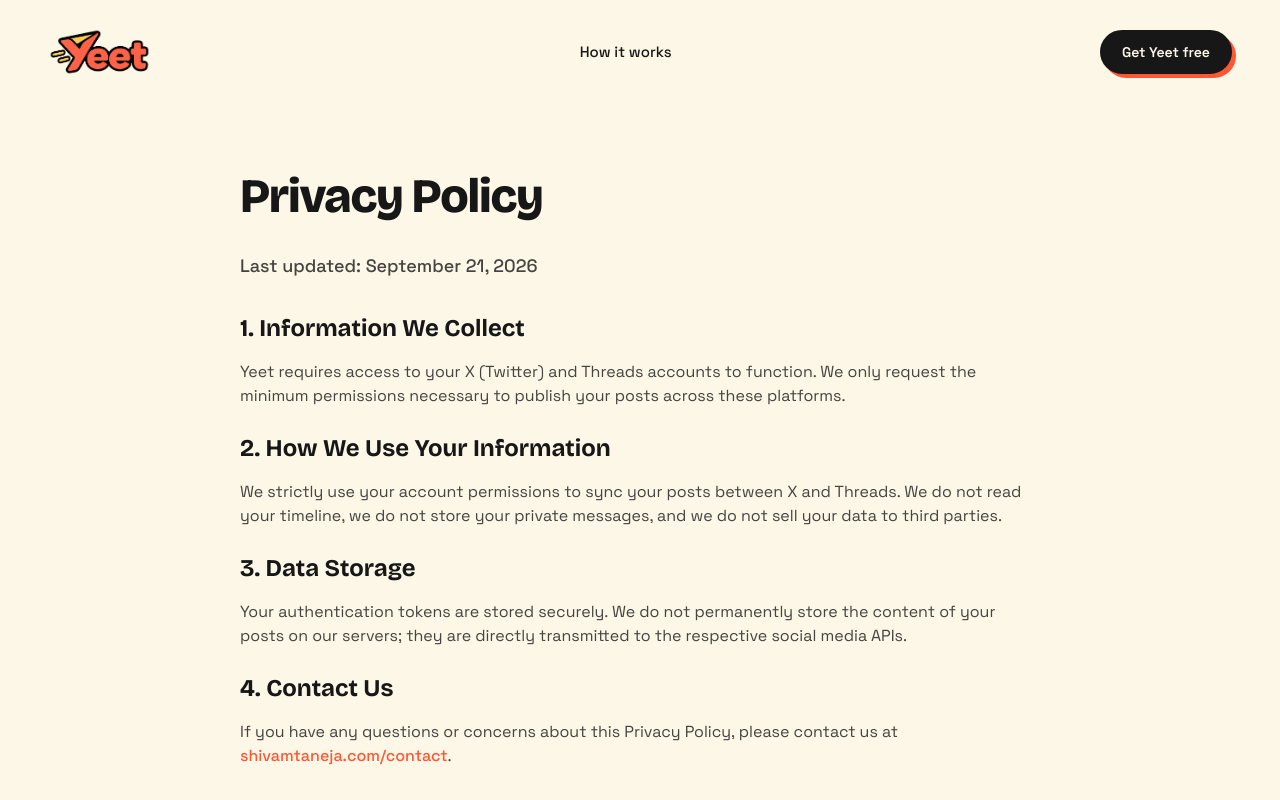
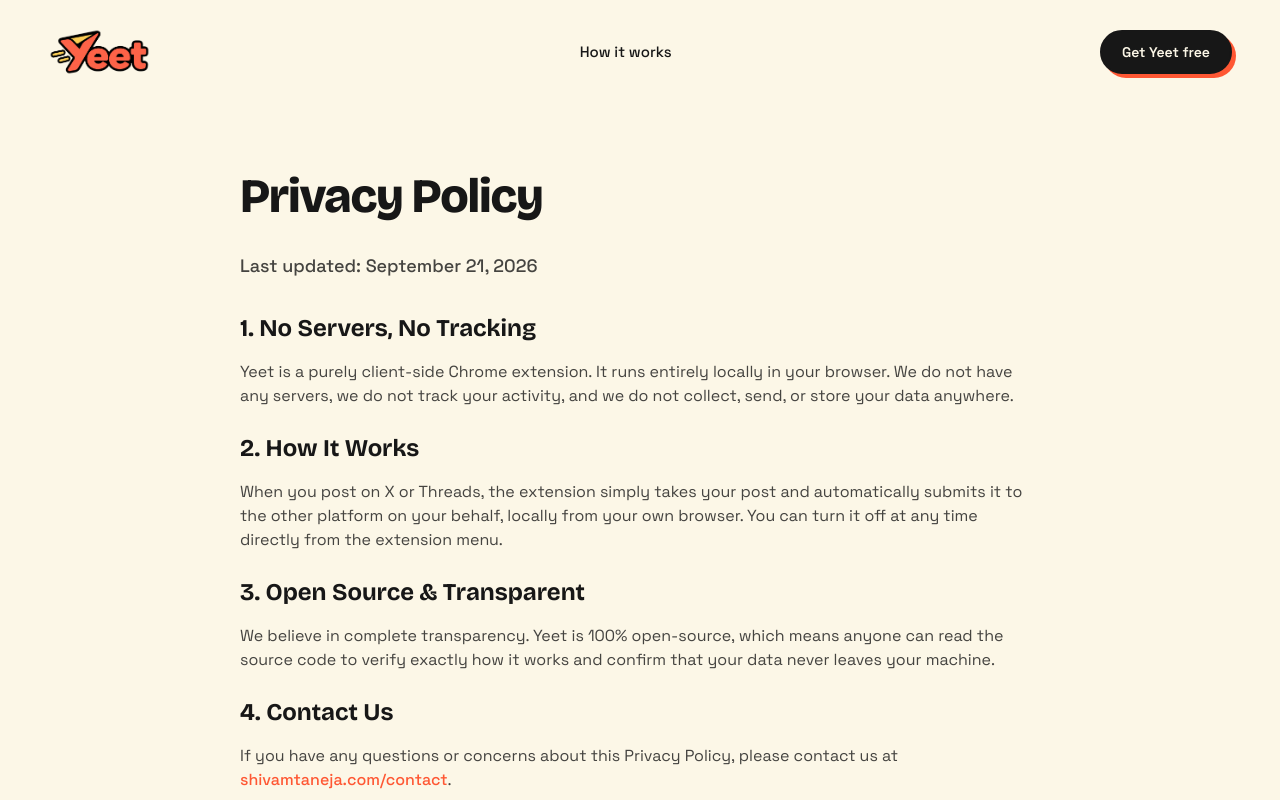
Before and after one commit to shivam-taneja/yeet-web, a Next.js app: page /privacy in a window 1280 px wide. Shown: the top 800 px of the page. Built offline with nearby package versions, Linux system fonts and the light colour scheme.

Commit message:
feat: add SEO JSON-LD schema, update privacy policy, and configure GitHub links

```diff
--- a/src/app/layout.tsx
+++ b/src/app/layout.tsx
@@ -1,6 +1,6 @@
 import type { Metadata } from "next";
 import { Bricolage_Grotesque, Space_Grotesk } from "next/font/google";
-import { defaultMetadata } from "@/config/seo";
+import { defaultMetadata, siteUrl } from "@/config/seo";
 import "./globals.css";
 
 const bricolage = Bricolage_Grotesque({
@@ -21,12 +21,34 @@
 }: Readonly<{
   children: React.ReactNode;
 }>) {
+  const jsonLd = {
+    "@context": "https://schema.org",
+    "@type": "SoftwareApplication",
+    name: "Yeet",
+    operatingSystem: "Chrome",
+    applicationCategory: "BrowserApplication",
+    offers: {
+      "@type": "Offer",
+      price: "0",
+      priceCurrency: "USD",
+    },
+    description:
+      "Yeet carries your posts between X and Threads automatically. Post in one place, it lands in the other.",
+    url: siteUrl,
+  };
+
   return (
     <html
       lang="en"
       className={`${bricolage.variable} ${spaceGrotesk.variable} scroll-smooth`}
       data-scroll-behavior="smooth"
     >
+      <head>
+        <script
+          type="application/ld+json"
+          dangerouslySetInnerHTML={{ __html: JSON.stringify(jsonLd) }}
+        />
+      </head>
       <body className="antialiased">{children}</body>
     </html>
   );
--- a/src/app/privacy/page.tsx
+++ b/src/app/privacy/page.tsx
@@ -33,35 +33,37 @@
           <section className="space-y-6">
             <div>
               <h2 className="font-display font-bold text-2xl mb-4">
-                1. Information We Collect
+                1. No Servers, No Tracking
               </h2>
               <p className="text-ink/80">
-                Yeet requires access to your X (Twitter) and Threads accounts to
-                function. We only request the minimum permissions necessary to
-                publish your posts across these platforms.
+                Yeet is a purely client-side Chrome extension. It runs entirely
+                locally in your browser. We do not have any servers, we do not
+                track your activity, and we do not collect, send, or store your
+                data anywhere.
               </p>
             </div>
 
             <div>
               <h2 className="font-display font-bold text-2xl mb-4">
-                2. How We Use Your Information
+                2. How It Works
               </h2>
               <p className="text-ink/80">
-                We strictly use your account permissions to sync your posts
-                between X and Threads. We do not read your timeline, we do not
-                store your private messages, and we do not sell your data to
-                third parties.
+                When you post on X or Threads, the extension simply takes your
+                post and automatically submits it to the other platform on your
+                behalf, locally from your own browser. You can turn it off at
+                any time directly from the extension menu.
               </p>
             </div>
 
             <div>
               <h2 className="font-display font-bold text-2xl mb-4">
-                3. Data Storage
+                3. Open Source & Transparent
               </h2>
               <p className="text-ink/80">
-                Your authentication tokens are stored securely. We do not
-                permanently store the content of your posts on our servers; they
-                are directly transmitted to the respective social media APIs.
+                We believe in complete transparency. Yeet is 100% open-source,
+                which means anyone can read the source code to verify exactly
+                how it works and confirm that your data never leaves your
+                machine.
               </p>
             </div>
 
--- a/src/config/site.ts
+++ b/src/config/site.ts
@@ -1,6 +1,7 @@
 export const siteConfig = {
   links: {
-    getYeet: "https://github.com",
+    getYeet: "https://github.com/shivam-taneja/yeet",
+    github: "https://github.com/shivam-taneja/yeet",
 
     howItWorks: "/#how",
 
```
